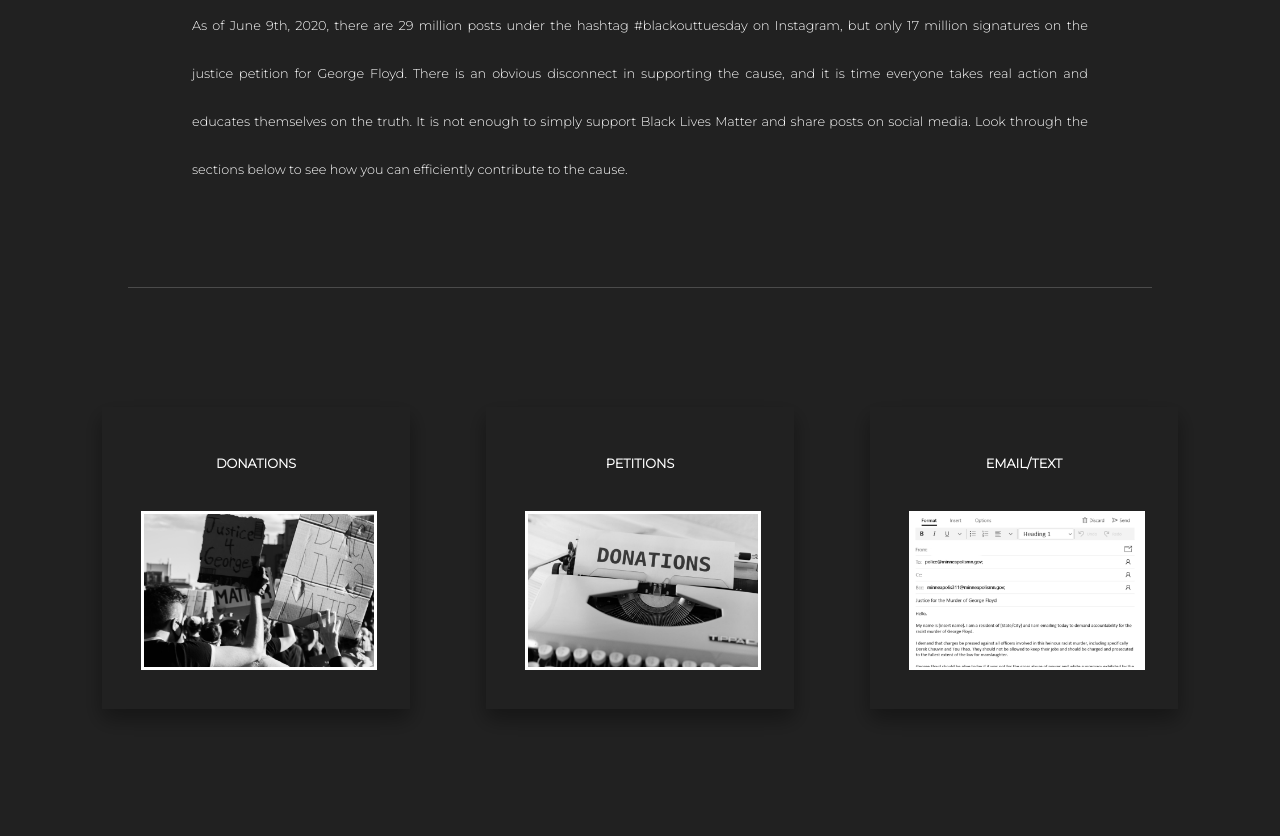
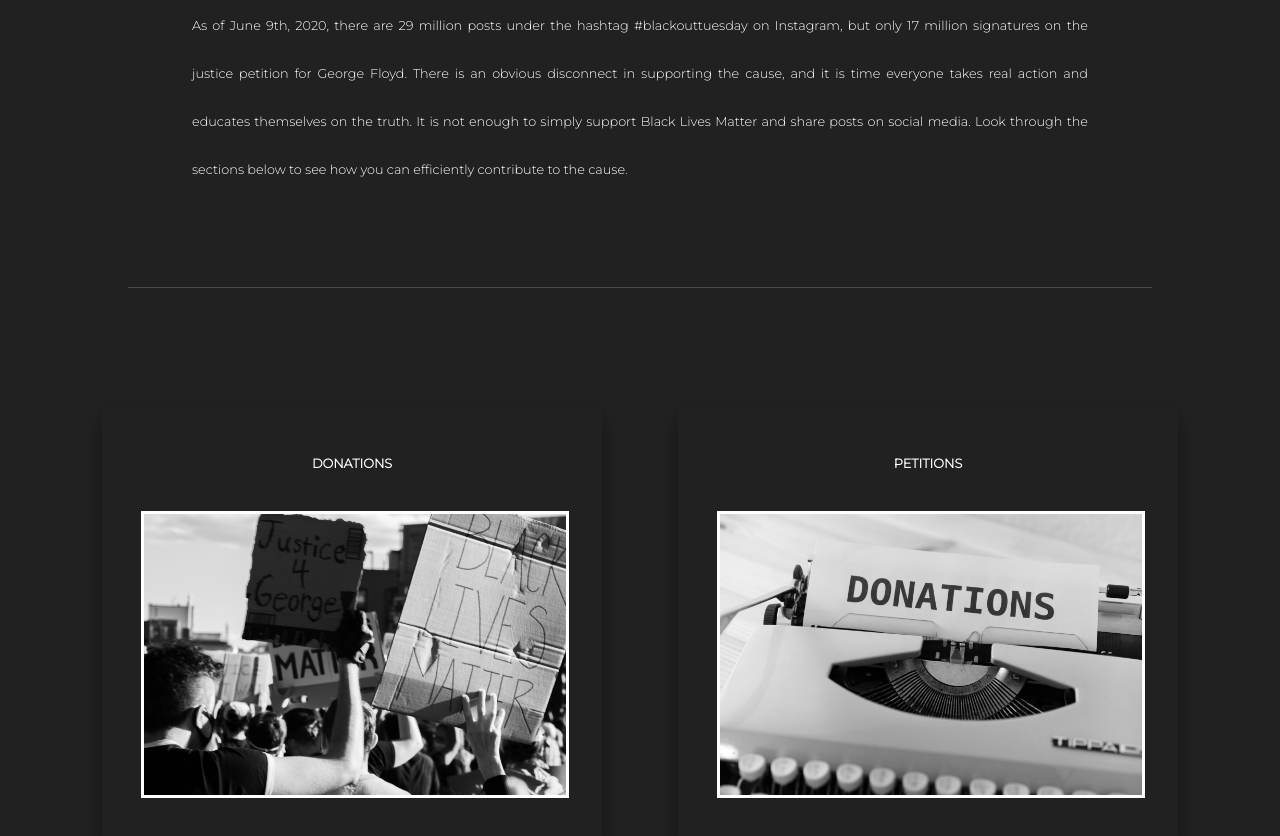
Before and after one commit to takeactionblacklivesmatter/site, a plain HTML site: page takaction.html in a window 1280 px wide. Shown: the part 266-1102 px from the top of the page. Before the commit the page ends 1077 px from the top, so only its background shows below. Drawn offline with nearby package versions, Linux system fonts and the light colour scheme.

Commit message:
site update3

```diff
--- a/takaction.html
+++ b/takaction.html
@@ -42,12 +42,6 @@
                         <img src="./assets/takeaction2.jpg"/>
                     </div>
                 </a>
-                <a href>
-                    <div class="card" data-aos="fade-up">
-                        <h2>EMAIL/TEXT</h2>
-                        <img src="./assets/takeaction3.png"/>
-                    </div>
-                </a>
             <div>
         </div>
     </body>
```
Also changed, not shown: sub-pages/petitions.html (+2 -2 lines), assets/takeaction3.png (deleted).
